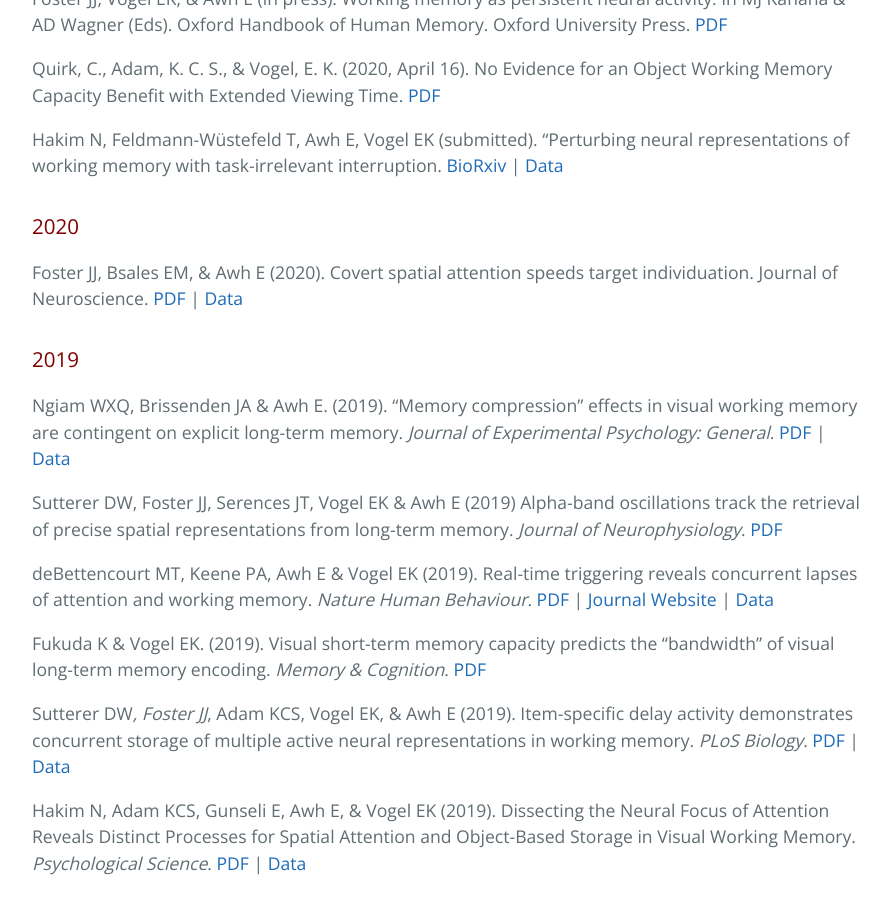
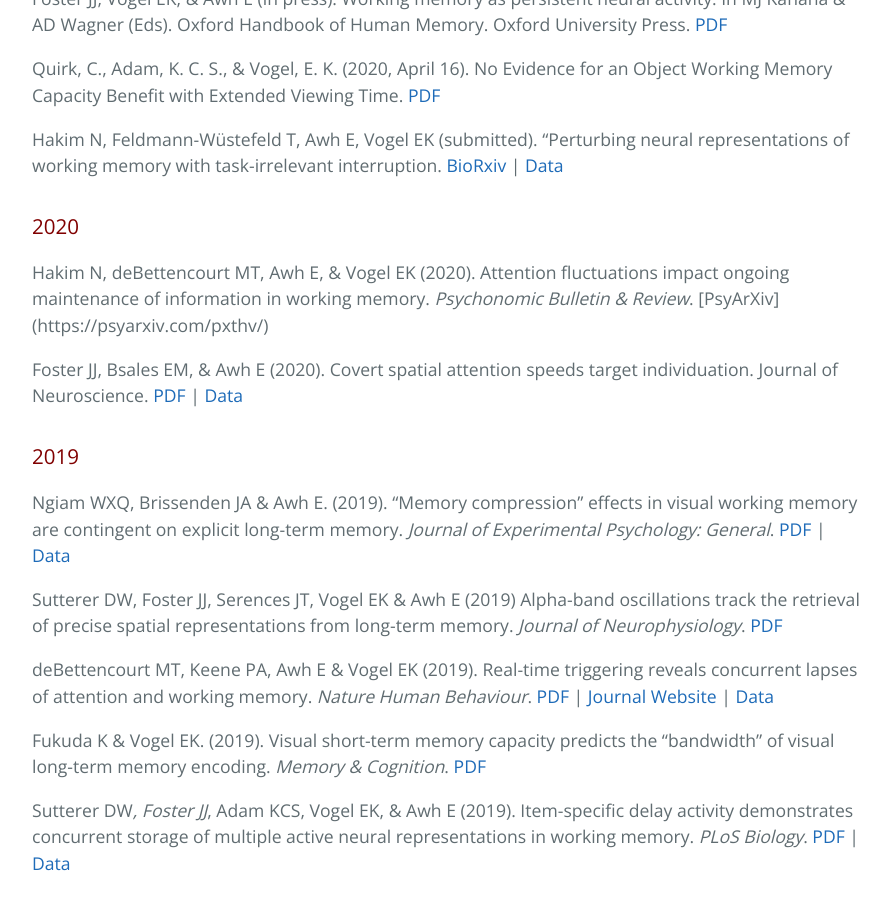
Before and after one commit to AwhVogelLab/awhvogellab.github.io, a Jekyll site: the page built from publications.md, in a window 1280 px wide and 900 px high, scrolled down 848 px. Shown: the whole window, without its empty margins (192-1082 px from the left). Built offline with Jekyll 4.4.1, drawn with Linux system fonts in a browser that asks for light colours; our own code applies the rules of GitHub Pages for plain Markdown files.

Commit message:
Update publications.md

```diff
--- a/publications.md
+++ b/publications.md
@@ -21,6 +21,8 @@ Quirk, C., Adam, K. C. S., & Vogel, E. K. (2020, April 16). No Evidence for an O
 Hakim N, Feldmann-Wüstefeld T, Awh E, Vogel EK (submitted). “Perturbing neural representations of working memory with task-irrelevant interruption. [BioRxiv](https://www.biorxiv.org/content/10.1101/716613v1) \| [Data](https://osf.io/g5ahn/?view_only=4dd5c22fdcb6457689d73d3bf892b5cb)
 
 ### 2020
+
+Hakim N, deBettencourt MT, Awh E, & Vogel EK (2020). Attention fluctuations impact ongoing maintenance of information in working memory. *Psychonomic Bulletin & Review*. [PsyArXiv] (https://psyarxiv.com/pxthv/)
 
 Foster JJ, Bsales EM, & Awh E (2020). Covert spatial attention speeds target individuation. Journal of Neuroscience. [PDF](/files/pdfs/Foster2020.pdf) \| [Data](https://osf.io/a9mvb/)
 
```
